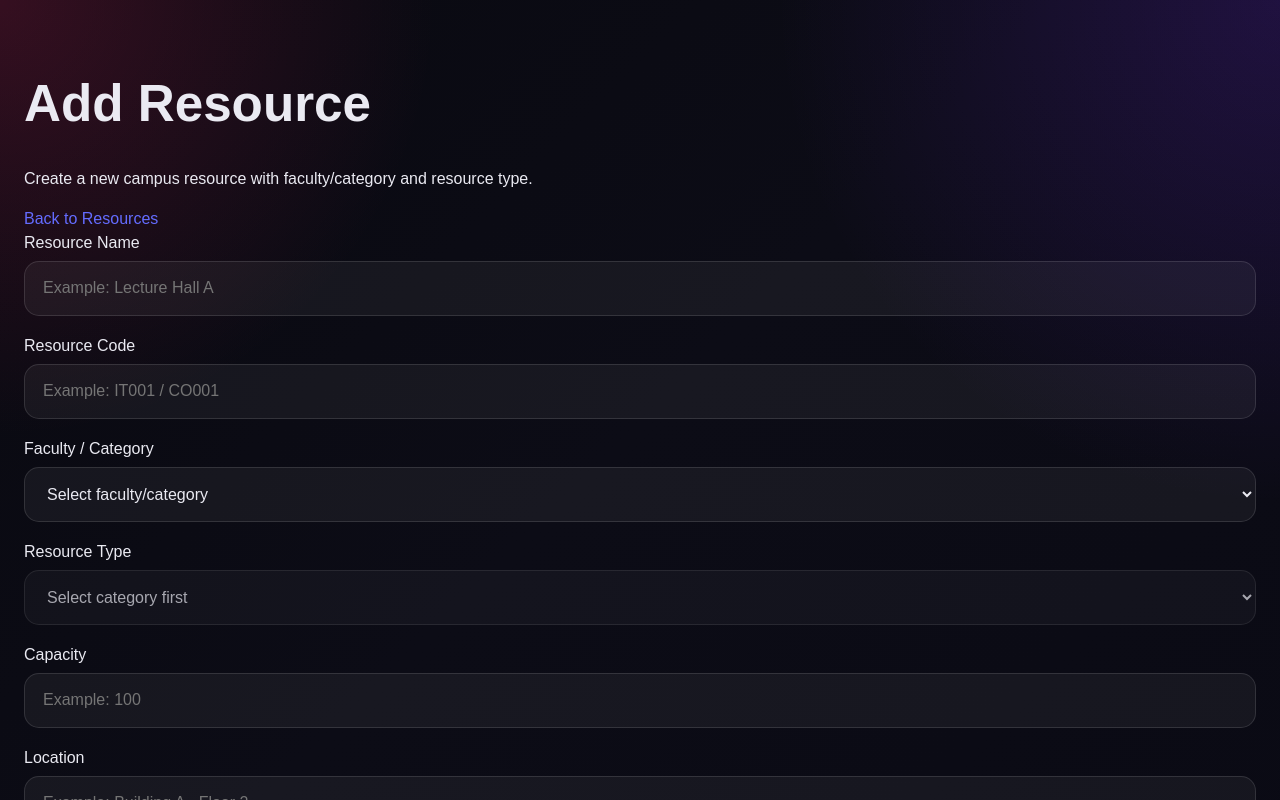
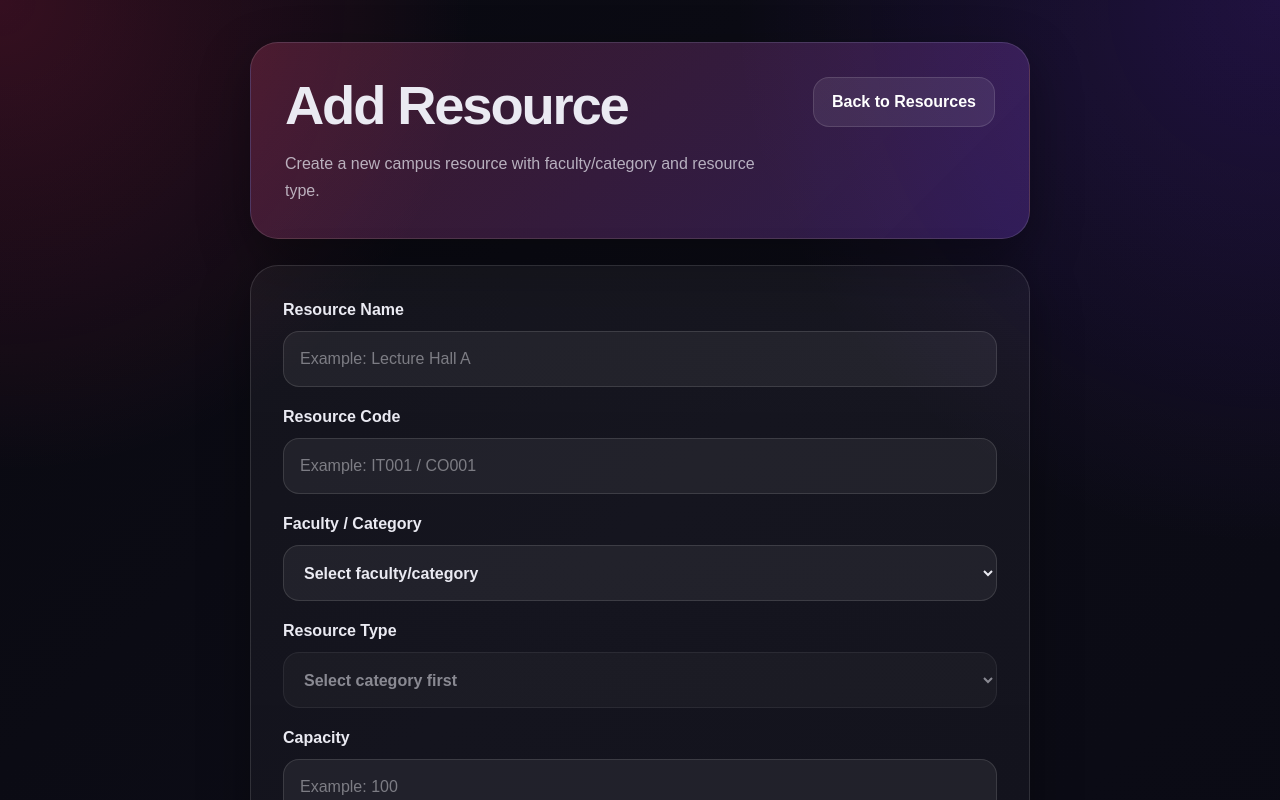
Before and after one commit to Suche003/it3030-paf-2026-smart-campus, a React (Vite) app in the folder frontend/: page /admin/resources/add in a window 1280 px wide. Shown: the top 800 px of the page. Built offline with nearby package versions, Linux system fonts and the light colour scheme.

Commit message:
finalize admin resource list UI and dropdown styling

```diff
--- a/frontend/src/styles/ResourceFormPage.css
+++ b/frontend/src/styles/ResourceFormPage.css
@@ -1,66 +1,163 @@
-.page-container {
-  display: flex;
-  justify-content: center;
-  padding: 50px;
+.form-page-container {
+  width: min(780px, calc(100vw - 48px));
+  margin: 0 auto;
+  padding: 0 0 70px;
+  animation: fadeUp 0.45s ease both;
 }
 
-.form-wrapper {
-  width: 600px;
+.form-page-header {
+  display: flex;
+  justify-content: space-between;
+  align-items: flex-start;
+  gap: 22px;
+  padding: 34px;
+  border-radius: 28px;
+  background:
+    linear-gradient(135deg, rgba(255, 43, 106, 0.16), rgba(124, 44, 255, 0.2)),
+    rgba(255, 255, 255, 0.05);
+  border: 1px solid var(--border);
+  backdrop-filter: blur(14px);
+  box-shadow: var(--shadow);
+  margin-bottom: 26px;
 }
 
-.page-header {
-  display: flex;
-  justify-content: space-between;
-  align-items: center;
-  padding: 25px;
-  border-radius: 25px;
-  background: linear-gradient(135deg,#ff2f92,#8b3dff);
-  margin-bottom: 25px;
+.form-page-title {
+  margin: 0;
+  font-size: clamp(2.2rem, 5vw, 3.4rem);
+  line-height: 1.08;
+  font-weight: 900;
+  letter-spacing: -0.04em;
 }
 
-.back-btn {
-  padding: 10px 18px;
-  border-radius: 12px;
-  background: rgba(255,255,255,0.2);
-  color: white;
-  text-decoration: none;
+.form-page-subtitle {
+  margin: 14px 0 0;
+  color: var(--muted);
+  line-height: 1.7;
 }
 
-.form-card {
-  padding: 25px;
-  border-radius: 25px;
-  background: var(--card-bg);
-  backdrop-filter: var(--glass-blur);
+.back-link-btn {
+  flex-shrink: 0;
+  display: inline-flex;
+  justify-content: center;
+  align-items: center;
+  min-height: 50px;
+  padding: 0 18px;
+  border-radius: 16px;
+  color: #fff !important;
+  font-weight: 900;
+  background: rgba(255, 255, 255, 0.08);
+  border: 1px solid var(--border);
+  white-space: nowrap;
+  transition: 0.25s ease;
 }
 
-/* ===== FORM ===== */
+.back-link-btn:hover {
+  transform: translateY(-2px);
+  background: rgba(255, 255, 255, 0.12);
+}
+
+.resource-form-card {
+  display: grid;
+  gap: 18px;
+  padding: 32px;
+  border-radius: 28px;
+  background:
+    linear-gradient(180deg, rgba(255, 255, 255, 0.045), rgba(255, 255, 255, 0.03));
+  border: 1px solid var(--border);
+  backdrop-filter: blur(14px);
+  box-shadow: var(--shadow);
+}
+
 .form-group {
-  margin-bottom: 18px;
+  display: grid;
+  gap: 9px;
 }
 
 .form-group label {
-  display: block;
-  margin-bottom: 6px;
+  font-weight: 900;
+  color: var(--text);
 }
 
 .form-group input,
 .form-group select {
   width: 100%;
-  height: 55px;
-  border-radius: 15px;
+  min-height: 56px;
+  border-radius: 16px;
   border: 1px solid var(--border);
-  background: rgba(255,255,255,0.05);
+  background-color: rgba(255, 255, 255, 0.06);
   color: var(--text);
-  padding: 0 18px;
+  padding: 0 16px;
+  outline: none;
+  transition: 0.25s ease;
+}
+
+.form-group input::placeholder {
+  color: rgba(234, 234, 242, 0.45);
+}
+
+.form-group select {
+  cursor: pointer;
+  font-weight: 800;
+}
+
+.form-group select option {
+  background: #12121c;
+  color: #eaeaf2;
+}
+
+.form-group input:focus,
+.form-group select:focus {
+  border-color: rgba(255, 43, 106, 0.45);
+  box-shadow: 0 0 0 4px rgba(255, 43, 106, 0.08);
+}
+
+.form-group select:disabled {
+  opacity: 0.55;
+  cursor: not-allowed;
 }
 
 .submit-btn {
   width: 100%;
-  height: 55px;
+  min-height: 56px;
+  border: none;
+  margin-top: 8px;
   border-radius: 16px;
-  border: none;
-  font-weight: 800;
-  color: white;
-  background: linear-gradient(90deg,#ff2f92,#8b3dff);
   cursor: pointer;
+  font-weight: 900;
+  color: #fff !important;
+  background: linear-gradient(90deg, #ff2f92 0%, #8b3dff 100%);
+  box-shadow: 0 12px 24px rgba(255, 47, 146, 0.22);
+  transition: 0.25s ease;
 }
+
+.submit-btn:hover {
+  transform: translateY(-2px);
+}
+
+@keyframes fadeUp {
+  from {
+    opacity: 0;
+    transform: translateY(14px);
+  }
+
+  to {
+    opacity: 1;
+    transform: translateY(0);
+  }
+}
+
+@media (max-width: 760px) {
+  .form-page-header {
+    flex-direction: column;
+    align-items: stretch;
+    padding: 24px;
+  }
+
+  .back-link-btn {
+    width: 100%;
+  }
+
+  .resource-form-card {
+    padding: 24px;
+  }
+}
```
Also changed, not shown: frontend/src/styles/AdminResourceListPage.css (+25 -57 lines).
